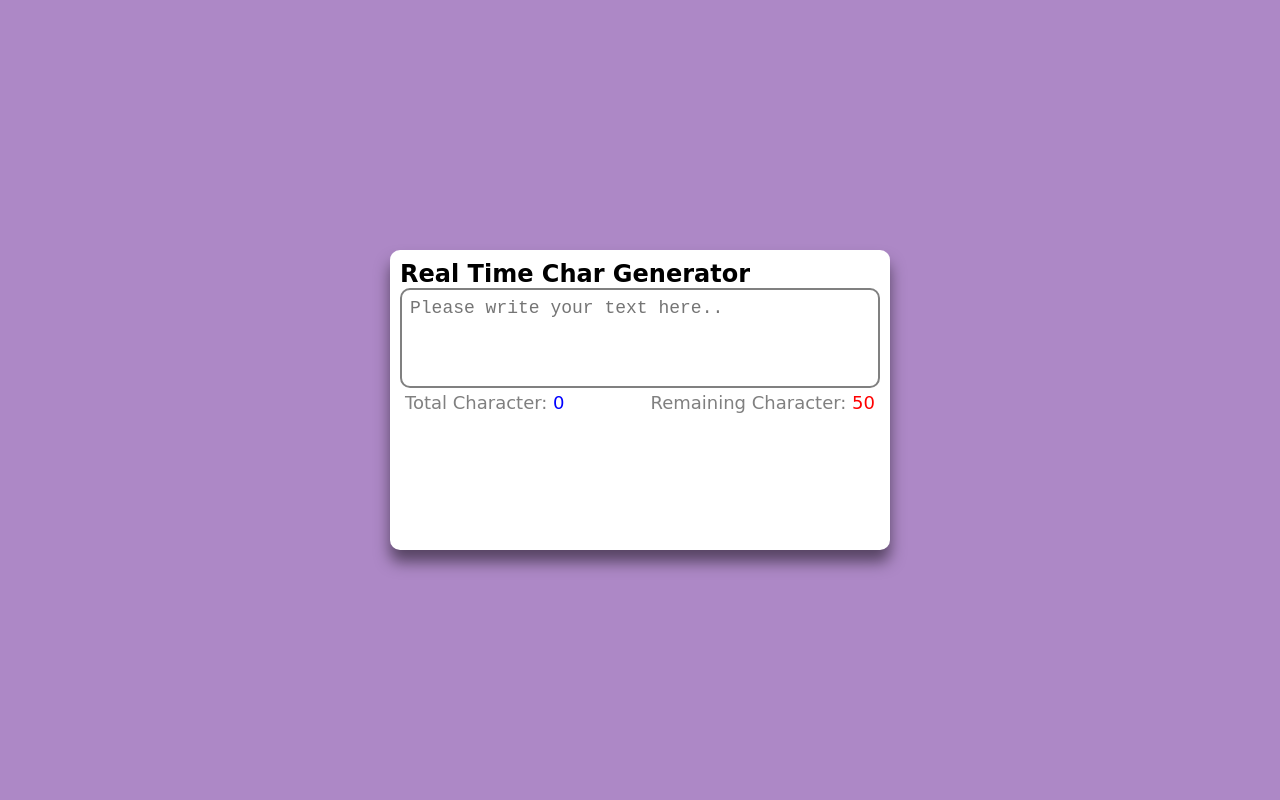
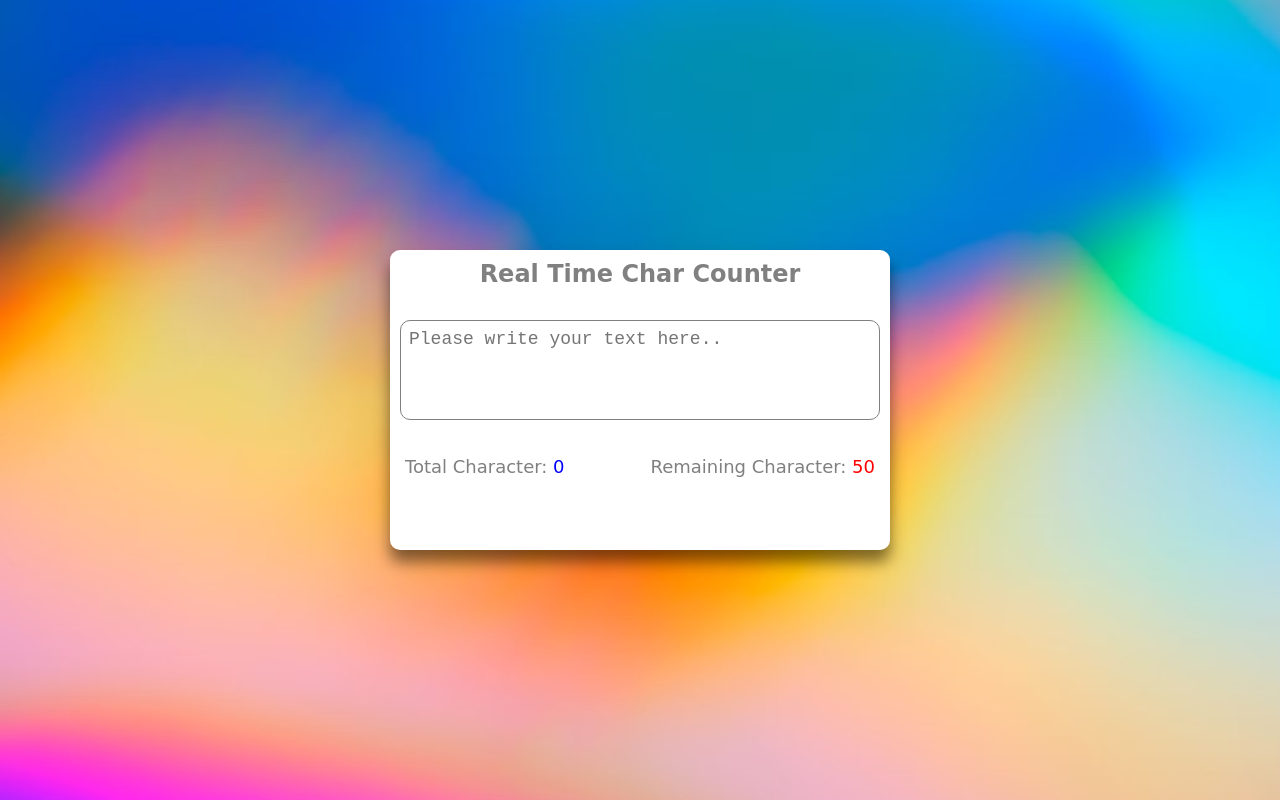
Before and after one commit to dineshkumar24v/Realtime_character_counter, a plain HTML site: page index.html in a window 1280 px wide. Drawn offline with Linux system fonts and the light colour scheme.

Commit message:
second commit

```diff
--- a/index.html
+++ b/index.html
@@ -8,7 +8,7 @@
 </head>
 <body>
     <div class="container">
-        <h2>real time char generator</h2>
+        <h2>real time char counter</h2>
         <textarea id="textarea" class="textarea" placeholder="Please write your text here.." maxlength="50"></textarea>
         <div class="counter">
             <p>
--- a/style.css
+++ b/style.css
@@ -5,7 +5,9 @@
 }
 body {
     height: 100vh;
-    background-color: #ad88c6;
+    background-image: url(bg.avif);
+    background-size: cover;
+    background-position: 100%;
     display: flex;
     justify-content: center;
     align-items: center;
@@ -22,6 +24,9 @@ body {
 }
 h2 {
     text-transform:capitalize;
+    text-align: center;
+    color: grey;
+    margin-bottom: 2rem;
 }
 .textarea {
     width: 100%;
@@ -31,7 +36,12 @@ h2 {
     font-size: 18px;
     padding: 8px;
     border-radius: 10px;
-    border: 2px solid grey;
+    border: 1.5px solid grey;
+    transition: 1s ease-in;
+    margin-bottom: 2rem;
+}
+.textarea:focus{
+    border: 2px solid blue;
 }
 .counter {
     display: flex;
```
Also changed, not shown: bg.avif (added).
